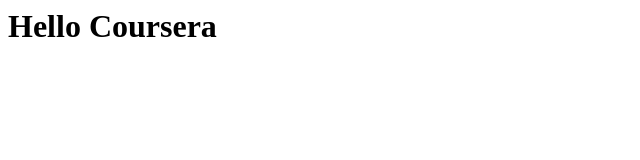
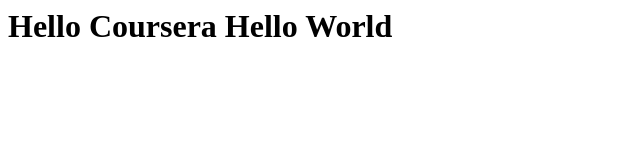
Before and after one commit to krvenriquez/coursera-angular, a plain HTML site: page index.html in a window 1280 px wide. Shown: the whole page, without its empty margins (0-640 px from the left). Drawn offline with Linux system fonts and the light colour scheme.

Commit message:
New version of web file.

```diff
--- a/index.html
+++ b/index.html
@@ -4,7 +4,7 @@
         <title>Hello Coursera</title>
     </head>
     <body>
-    <h1>Hello Coursera</h1>
+    <h1>Hello Coursera Hello World</h1>
 
     </body>
 </html>
```
